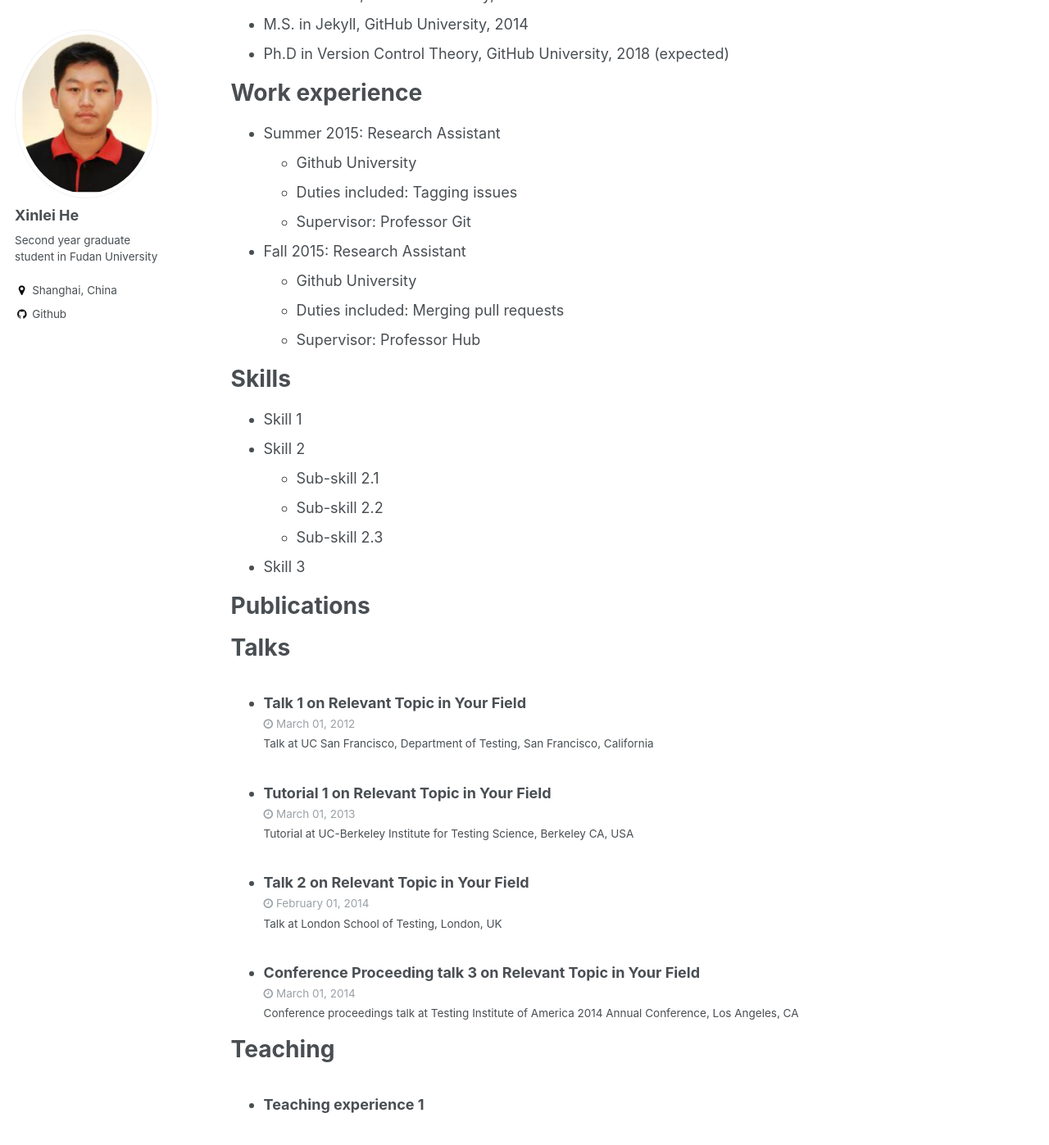
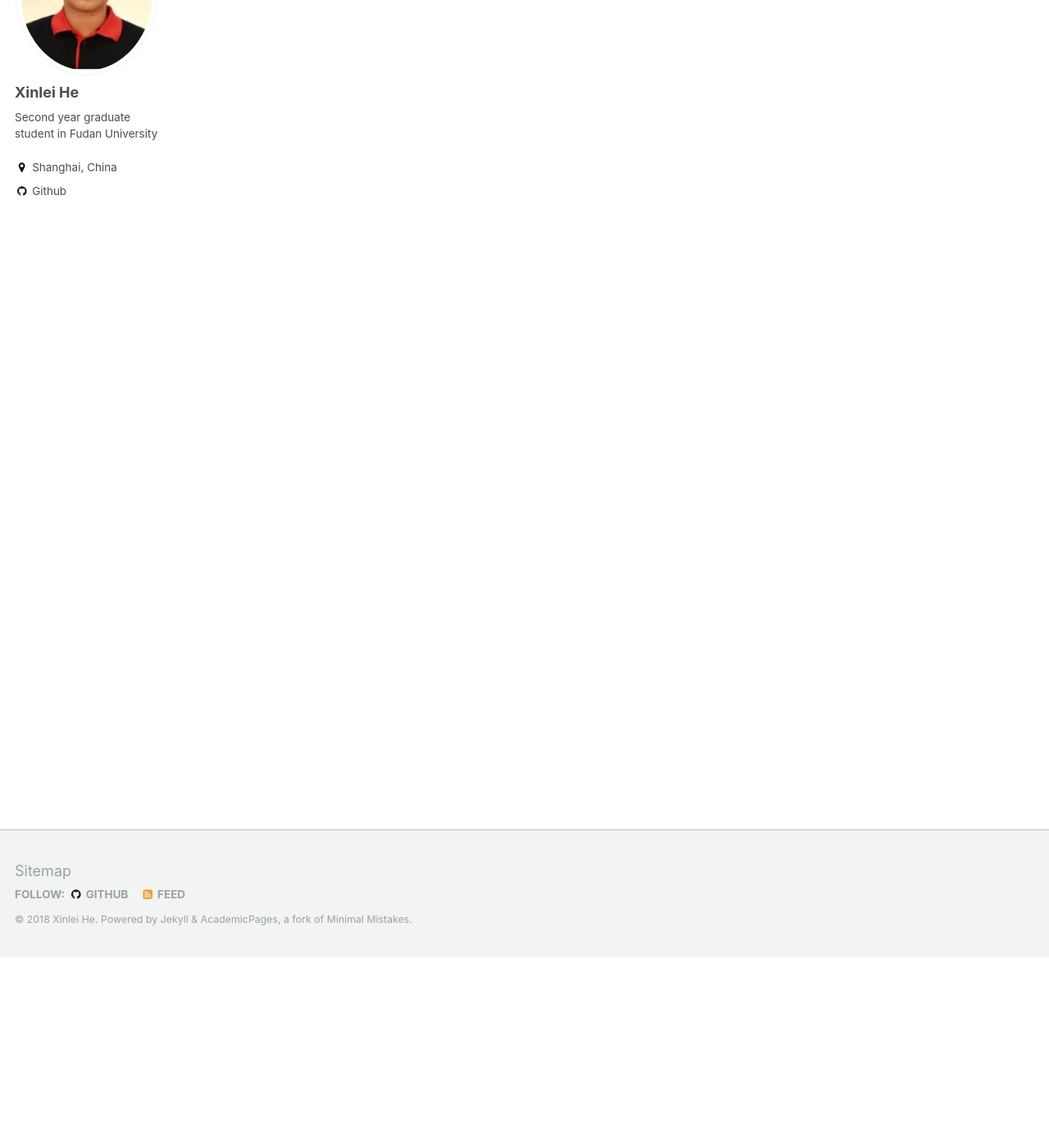
Before and after one commit to xinleihe/xinleihe.github.io, a Jekyll site: the page built from _pages/cv.md, in a window 1280 px wide and 1400 px high, scrolled down 232 px. Shown: the top 1397 px of the window at 82% size. Built offline with Jekyll 4.4.1, drawn with Linux system fonts in a browser that asks for light colours; some of the changed text lies outside the part shown.

Commit message:
update picture

```diff
--- a/_config.yml
+++ b/_config.yml
@@ -11,7 +11,7 @@ title                    : "Xinlei He's Homepage"
 title_separator          : "-"
 name                     : &name "Xinlei He"
 description              : &description "Xinlei He's Homepage"
-url                      : https://willingnesshxl.github.io/xlhe # the base hostname & protocol for your site e.g. "https://mmistakes.github.io"
+url                      : "https://willingnesshxl.github.io/xlhe" # the base hostname & protocol for your site e.g. "https://mmistakes.github.io"
 baseurl                  : "" # the subpath of your site, e.g. "/blog"
 repository               : "academicpages/academicpages.github.io"
 teaser                   :  # filename of teaser fallback teaser image placed in /images/, .e.g. "500x300.png"
--- a/_pages/cv.md
+++ b/_pages/cv.md
@@ -9,51 +9,4 @@ redirect_from:
 
 {% include base_path %}
 
-Education
-======
-* B.S. in GitHub, GitHub University, 2012
-* M.S. in Jekyll, GitHub University, 2014
-* Ph.D in Version Control Theory, GitHub University, 2018 (expected)
-
-Work experience
-======
-* Summer 2015: Research Assistant
-  * Github University
-  * Duties included: Tagging issues
-  * Supervisor: Professor Git
-
-* Fall 2015: Research Assistant
-  * Github University
-  * Duties included: Merging pull requests
-  * Supervisor: Professor Hub
-
-Skills
-======
-* Skill 1
-* Skill 2
-  * Sub-skill 2.1
-  * Sub-skill 2.2
-  * Sub-skill 2.3
-* Skill 3
-
-Publications
-======
-  <ul>{% for post in site.publications %}
-    {% include archive-single-cv.html %}
-  {% endfor %}</ul>
-
-Talks
-======
-  <ul>{% for post in site.talks %}
-    {% include archive-single-talk-cv.html %}
-  {% endfor %}</ul>
-
-Teaching
-======
-  <ul>{% for post in site.teaching %}
-    {% include archive-single-cv.html %}
-  {% endfor %}</ul>
-
-Service and leadership
-======
-* Currently signed in to 43 different slack teams
+[Curriculum Vitae](/files/cv.pdf)
```
